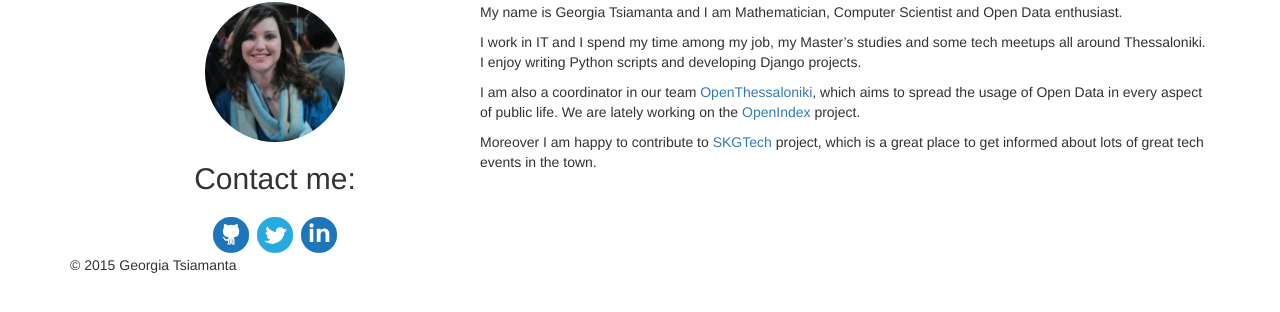
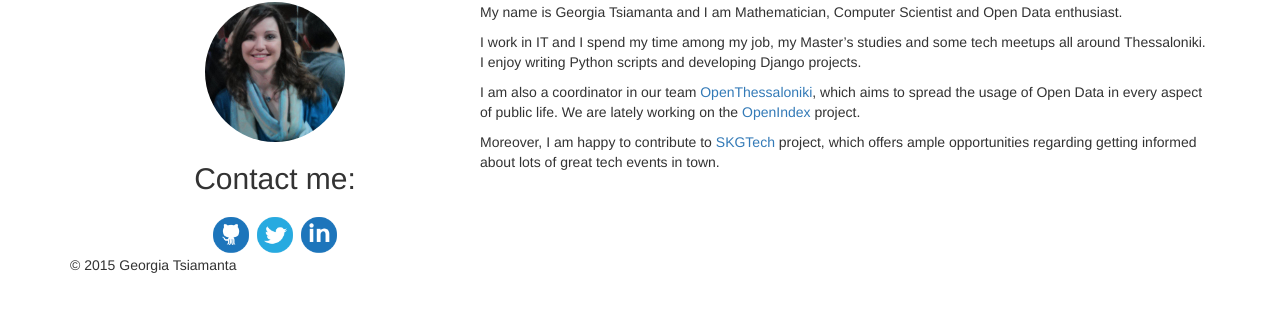
Before and after one commit to georgiats/georgiats-old-blog, a Jekyll site: the page built from index.md, in a window 1280 px wide. Shown: the part 190-502 px from the top of the page. Built offline with Jekyll 4.4.1, drawn with Linux system fonts in a browser that asks for light colours; nearby versions of some CDN libraries; library files that are not in the unit come from our copies.

Commit message:
update description

```diff
--- a/index.md
+++ b/index.md
@@ -13,4 +13,4 @@ I work in IT and I spend my time among my job, my Master's studies and some tech
 I am also a coordinator in our team [OpenThessaloniki](http://www.openthessaloniki.org), which aims to spread the usage of Open Data in every aspect of public life. We are lately working on the [OpenIndex](http://www.openindex.gr) project.
 
 
-Moreover I am happy to contribute to [SKGTech](http://www.skgtech.io) project, which is a great place to get informed about lots of great tech events in the town.
+Moreover, I am happy to contribute to [SKGTech](http://www.skgtech.io) project, which offers ample opportunities regarding getting informed about lots of great tech events in town.
```
